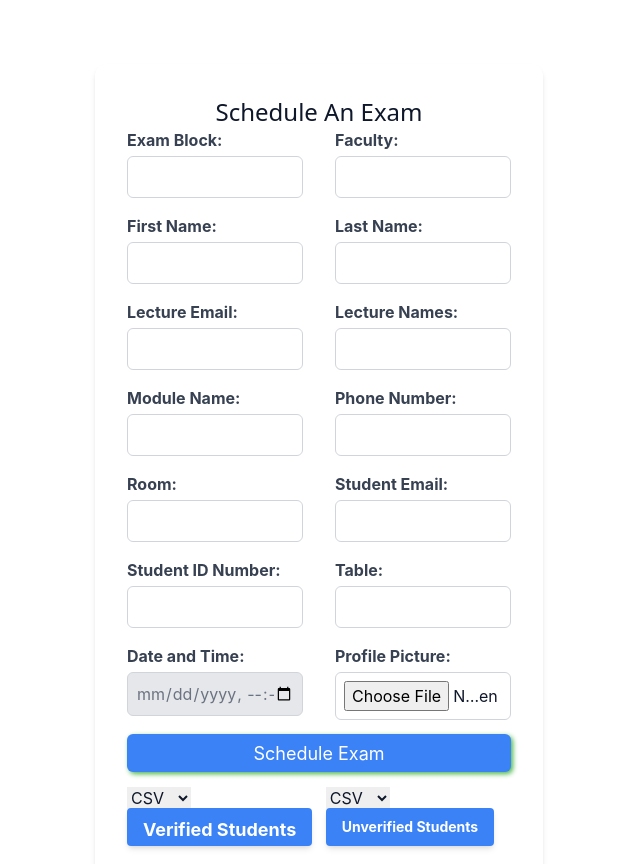
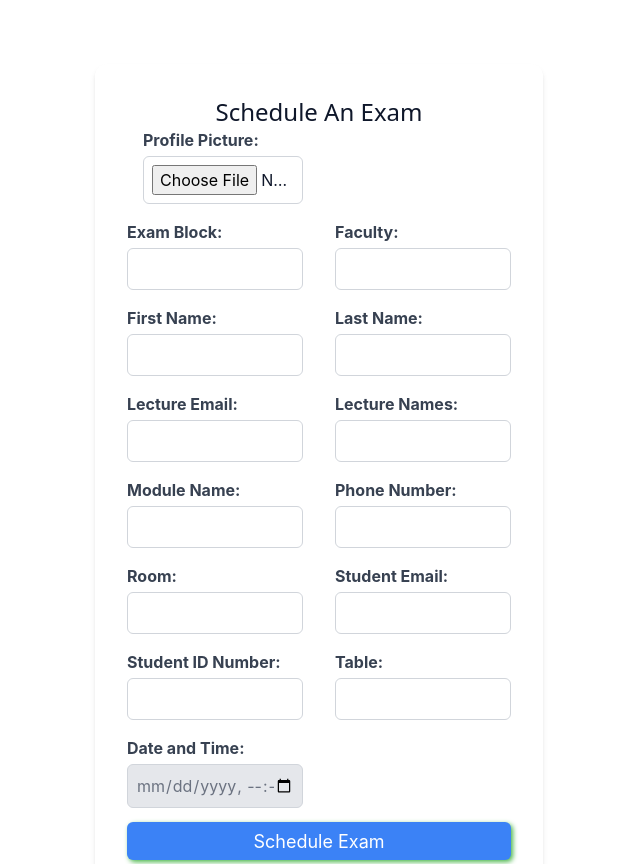
Before and after one commit to BakangMonei/enroll-pro-webapp, a React (Create React App) app: page /ScheduleForm in a window 1280 px wide. Shown: the top 864 px of the page, without its empty margins (321-961 px from the left). Built offline with nearby package versions, Linux system fonts and the light colour scheme; no server answers; the database is empty; sample sign-in values are in the browser's storage.

Commit message:
Works. Eish

```diff
--- a/src/components/forms/ScheduleForm.js
+++ b/src/components/forms/ScheduleForm.js
@@ -93,7 +93,10 @@ const ScheduleForm = () => {
     const storage = getStorage();
 
     // Upload image to Firebase Storage
-    const imageRef = ref(storage, `profile_picturesssss/${studentIDNumber}.jpg`);
+    const imageRef = ref(
+      storage,
+      `profile_picturesssss/${studentIDNumber}.jpg`
+    );
     await uploadBytes(imageRef, image);
 
     const userDocRef = await addDoc(collection(firestore, "users"), {
@@ -164,6 +167,7 @@ const ScheduleForm = () => {
     setStudentEmail("");
     setStudentIDNumber("");
     setTable("");
+    setProfilePictureUrl("");
     setImage(null); // Reset image state
   };
 
@@ -178,6 +182,23 @@ const ScheduleForm = () => {
         <h1 className="text-center font-sans text text-2xl">
           Schedule An Exam
         </h1>
+
+        <div className="w-full md:w-1/2 px-4 mb-4 item-center">
+          <Label htmlFor="image">Profile Picture:</Label>
+          <ImageInput
+            type="file"
+            id="image"
+            accept="image/*"
+            onChange={handleImageChange}
+          />
+          {profilePictureUrl && (
+            <img
+              src={profilePictureUrl}
+              alt="Profile Picture"
+              className="w-24 h-24 object-cover rounded-full mt-2"
+            />
+          )}
+        </div>
         <div className="flex flex-wrap -mx-4">
           <div className="w-full md:w-1/2 px-4 mb-4">
             <Label htmlFor="examRoom">Exam Block:</Label>
@@ -302,22 +323,6 @@ const ScheduleForm = () => {
               onChange={(e) => setDateAndTime(new Date(e.target.value))}
             />
           </div>
-          <div className="w-full md:w-1/2 px-4 mb-4">
-            <Label htmlFor="image">Profile Picture:</Label>
-            <ImageInput
-              type="file"
-              id="image"
-              accept="image/*"
-              onChange={handleImageChange}
-            />
-            {profilePictureUrl && (
-              <img
-                src={profilePictureUrl}
-                alt="Profile Picture"
-                className="w-24 h-24 object-cover rounded-full mt-2"
-              />
-            )}
-          </div>
         </div>
         <div className="flex justify-center">
           <button
```
